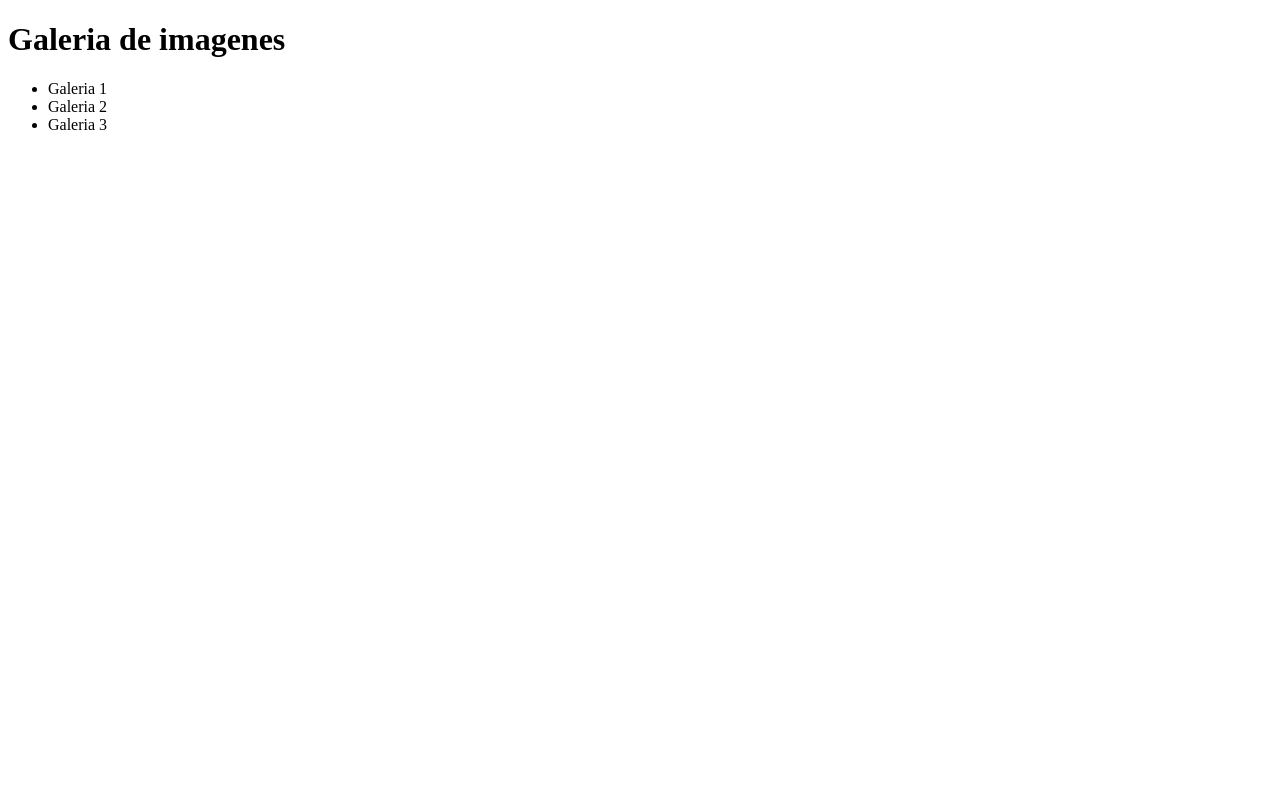
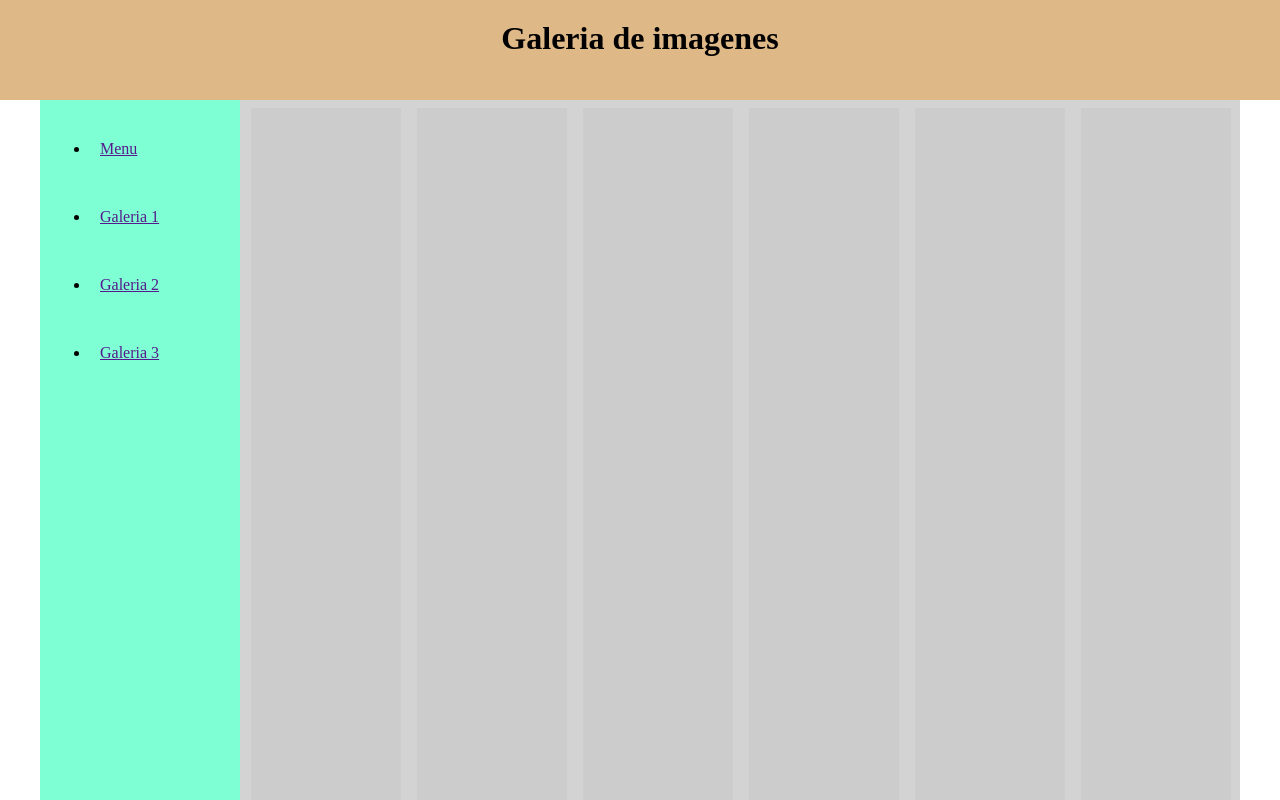
Before and after one commit to fr46uas/Galeria_Imagenes, a plain HTML site: page index.html in a window 1280 px wide. Shown: the top 800 px of the page. Drawn offline with Linux system fonts and the light colour scheme; placeholder pictures from the web are drawn by us.

Commit message:
fin de maquetacion

```diff
--- a/css/style.css
+++ b/css/style.css
@@ -0,0 +1,48 @@
+*{
+    margin: 0;
+    padding: 0;
+    box-sizing: border-box;
+}
+
+h1{
+    width: auto;
+    height: 100px;
+    text-align: center;
+    background-color: burlywood;
+    padding: 20px;
+}
+
+.contenedor{
+    max-width: 1200px;
+    height: 1600px;
+    margin: 0 auto;
+    background-color: lightgrey;
+}
+
+div #menu{
+
+background-color: aquamarine;
+text-decoration: none;
+float: left;
+width: 200px;
+height: 1500px;
+
+}
+
+#menu header nav ul li{
+
+
+    text-decoration: none;
+    padding: 10px;
+    margin-left: 50px;
+    margin-top: 30px;
+}
+
+#galeria div{
+
+    float: left;
+    padding: 5px;
+    margin-left: 6px;
+    margin-top: 3px;
+
+}
--- a/index.html
+++ b/index.html
@@ -13,16 +13,77 @@
 
     <h1>Galeria de imagenes</h1>
 
-    <div>
-        <nav>
-            <ul>
-                <li>Galeria 1</li>
-                <li>Galeria 2</li>
-                <li>Galeria 3</li>
-            </ul>
-        </nav>
+    <div class="contenedor">
+
+        <div id="menu">
+            <header>
+                <nav>
+                    <ul>
+                        <li><a href="">Menu</a></li>
+                        <li><a href="">Galeria 1</a></li>
+                        <li><a href="">Galeria 2</a></li>
+                        <li><a href="">Galeria 3</a></li>
+                    </ul>
+                </nav>
+            </header>
+        </div>
+
+        <div id="galeria">
+
+            <div><img src="https://via.placeholder.com/150/771796" alt=""></div>
+            <div><img src="https://via.placeholder.com/150/771796" alt=""></div>
+            <div><img src="https://via.placeholder.com/150/771796" alt=""></div>
+            <div><img src="https://via.placeholder.com/150/771796" alt=""></div>
+            <div><img src="https://via.placeholder.com/150/771796" alt=""></div>
+            <div><img src="https://via.placeholder.com/150/771796" alt=""></div>
+            <div><img src="https://via.placeholder.com/150/771796" alt=""></div>
+            <div><img src="https://via.placeholder.com/150/771796" alt=""></div>
+            <div><img src="https://via.placeholder.com/150/771796" alt=""></div>
+            <div><img src="https://via.placeholder.com/150/771796" alt=""></div>
+            <div><img src="https://via.placeholder.com/150/771796" alt=""></div>
+            <div><img src="https://via.placeholder.com/150/771796" alt=""></div>
+            <div><img src="https://via.placeholder.com/150/771796" alt=""></div>
+            <div><img src="https://via.placeholder.com/150/771796" alt=""></div>
+            <div><img src="https://via.placeholder.com/150/771796" alt=""></div>
+            <div><img src="https://via.placeholder.com/150/771796" alt=""></div>
+            <div><img src="https://via.placeholder.com/150/771796" alt=""></div>
+            <div><img src="https://via.placeholder.com/150/771796" alt=""></div>
+            <div><img src="https://via.placeholder.com/150/771796" alt=""></div>
+            <div><img src="https://via.placeholder.com/150/771796" alt=""></div>
+            <div><img src="https://via.placeholder.com/150/771796" alt=""></div>
+            <div><img src="https://via.placeholder.com/150/771796" alt=""></div>
+            <div><img src="https://via.placeholder.com/150/771796" alt=""></div>
+            <div><img src="https://via.placeholder.com/150/771796" alt=""></div>
+            <div><img src="https://via.placeholder.com/150/771796" alt=""></div>
+            <div><img src="https://via.placeholder.com/150/771796" alt=""></div>
+            <div><img src="https://via.placeholder.com/150/771796" alt=""></div>
+            <div><img src="https://via.placeholder.com/150/771796" alt=""></div>
+            <div><img src="https://via.placeholder.com/150/771796" alt=""></div>
+            <div><img src="https://via.placeholder.com/150/771796" alt=""></div>
+            <div><img src="https://via.placeholder.com/150/771796" alt=""></div>
+            <div><img src="https://via.placeholder.com/150/771796" alt=""></div>
+            <div><img src="https://via.placeholder.com/150/771796" alt=""></div>
+            <div><img src="https://via.placeholder.com/150/771796" alt=""></div>
+            <div><img src="https://via.placeholder.com/150/771796" alt=""></div>
+            <div><img src="https://via.placeholder.com/150/771796" alt=""></div>
+            <div><img src="https://via.placeholder.com/150/771796" alt=""></div>
+            <div><img src="https://via.placeholder.com/150/771796" alt=""></div>
+            <div><img src="https://via.placeholder.com/150/771796" alt=""></div>
+            <div><img src="https://via.placeholder.com/150/771796" alt=""></div>
+            <div><img src="https://via.placeholder.com/150/771796" alt=""></div>
+            <div><img src="https://via.placeholder.com/150/771796" alt=""></div>
+            <div><img src="https://via.placeholder.com/150/771796" alt=""></div>
+            <div><img src="https://via.placeholder.com/150/771796" alt=""></div>
+            <div><img src="https://via.placeholder.com/150/771796" alt=""></div>
+            <div><img src="https://via.placeholder.com/150/771796" alt=""></div>
+            <div><img src="https://via.placeholder.com/150/771796" alt=""></div>
+            <div><img src="https://via.placeholder.com/150/771796" alt=""></div>
+            <div><img src="https://via.placeholder.com/150/771796" alt=""></div>
+            <div><img src="https://via.placeholder.com/150/771796" alt=""></div>
+
+
+        </div>
     </div>
-
 
 
 
```
